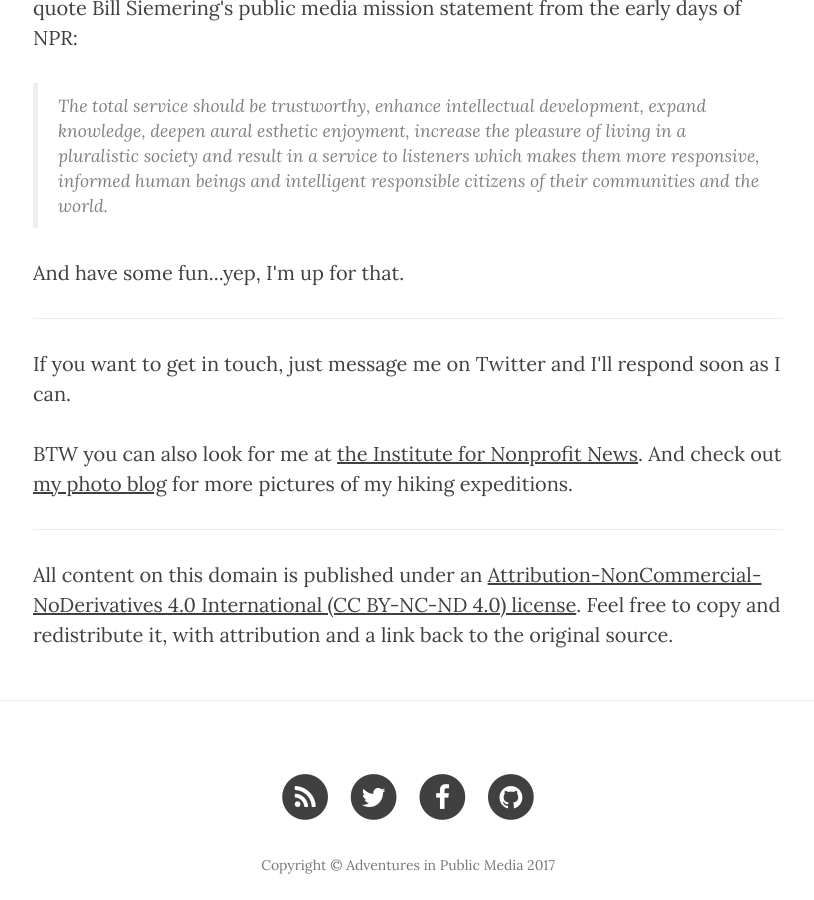
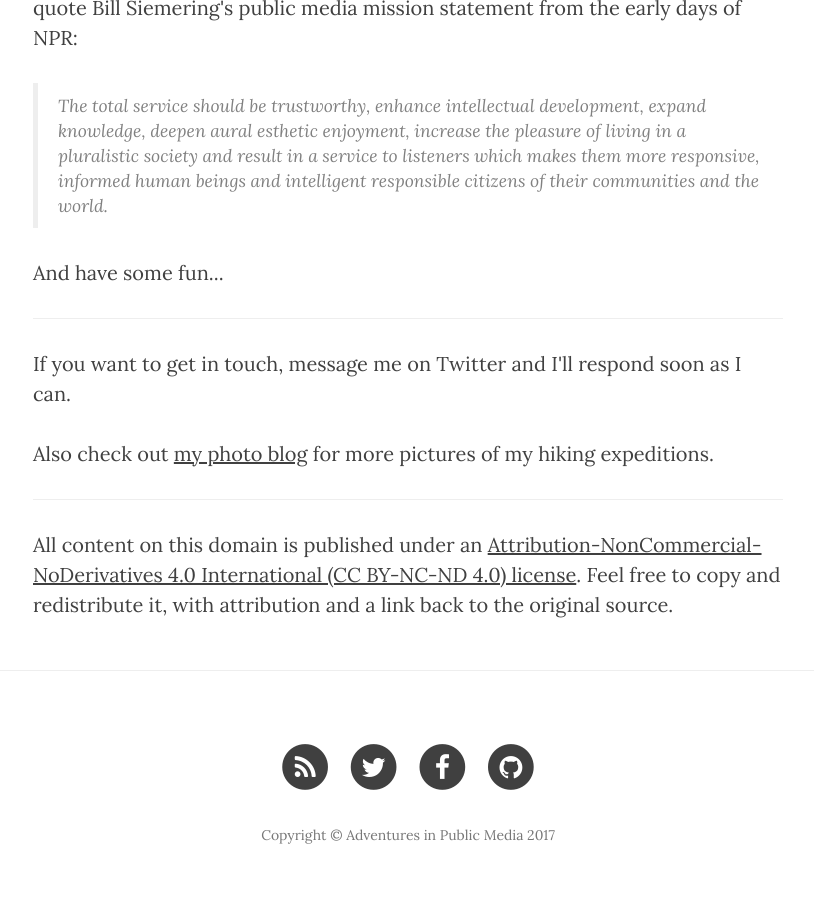
Before and after one commit to jackbrighton/jackbrighton.github.io, a Jekyll site: the page built from about.html, in a window 1280 px wide and 900 px high, scrolled down 1165 px. Shown: the whole window, without its empty margins (232-1046 px from the left). Built offline with Jekyll 4.4.1, drawn with Linux system fonts in a browser that asks for light colours; nearby versions of some CDN libraries.

Commit message:
finish edits on the about page

```diff
--- a/about.html
+++ b/about.html
@@ -15,10 +15,10 @@ header-img: "img/zion.jpg"
 
 <blockquote>The total service should be trustworthy, enhance intellectual development, expand knowledge, deepen aural esthetic enjoyment, increase the pleasure of living in a pluralistic society and result in a service to listeners which makes them more responsive, informed human beings and intelligent responsible citizens of their communities and the world.</blockquote>
 
-<p>And have some fun...yep, I'm up for that.</p>
+<p>And have some fun...</p>
 
 <hr>
-<p>If you want to get in touch, just message me on Twitter and I'll respond soon as I can.</p>
-<p>BTW you can also look for me at <a href="http://inn.org">the Institute for Nonprofit News</a>. And check out <a href="http://jackatwill.com/">my photo blog</a> for more pictures of my hiking expeditions.</p>
+<p>If you want to get in touch, message me on Twitter and I'll respond soon as I can.</p>
+<p>Also check out <a href="http://jackatwill.com/">my photo blog</a> for more pictures of my hiking expeditions.</p>
 <hr>
 <p>All content on this domain is published under an <a href="https://creativecommons.org/licenses/by-nc-nd/4.0/">Attribution-NonCommercial-NoDerivatives 4.0 International (CC BY-NC-ND 4.0) license</a>. Feel free to copy and redistribute it, with attribution and a link back to the original source.</p>
```
